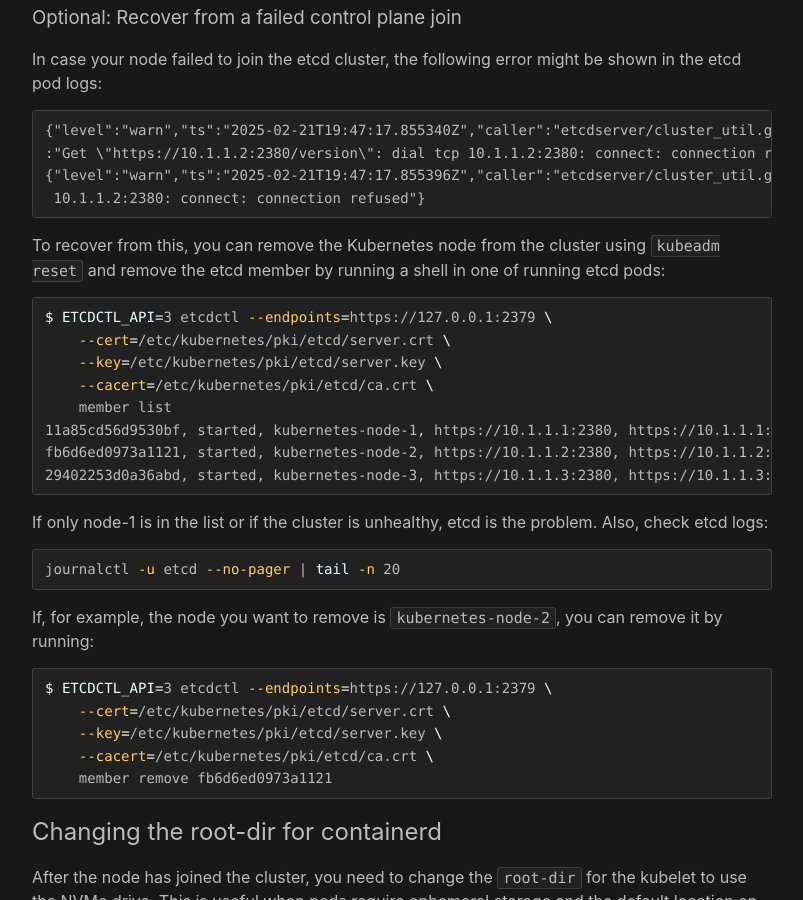
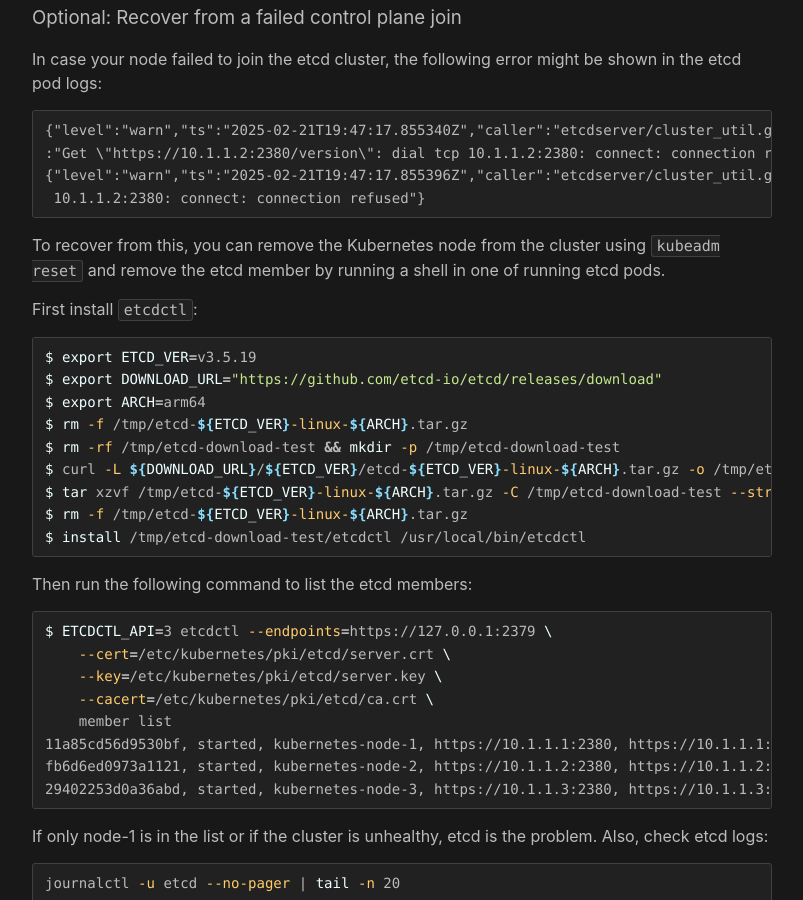
Before and after one commit to philprime/philprime.dev, a Jekyll site: the page built from guides/building-a-production-ready-kubernetes-cluster-from-scratch/lesson-13.md, in a window 1280 px wide and 900 px high, scrolled down 1240 px. Shown: the whole window, without its empty margins (238-1041 px from the left). Built offline with Jekyll 4.4.1, drawn with Linux system fonts in a browser that asks for light colours.

Commit message:
feat: add script to install etcdctl

````diff
--- a/guides/building-a-production-ready-kubernetes-cluster-from-scratch/lesson-13.md
+++ b/guides/building-a-production-ready-kubernetes-cluster-from-scratch/lesson-13.md
@@ -72,7 +72,23 @@ In case your node failed to join the etcd cluster, the following error might be
 ```
 
 To recover from this, you can remove the Kubernetes node from the cluster using `kubeadm reset` and remove the etcd
-member by running a shell in one of running etcd pods:
+member by running a shell in one of running etcd pods.
+
+First install `etcdctl`:
+
+```bash
+$ export ETCD_VER=v3.5.19
+$ export DOWNLOAD_URL="https://github.com/etcd-io/etcd/releases/download"
+$ export ARCH=arm64
+$ rm -f /tmp/etcd-${ETCD_VER}-linux-${ARCH}.tar.gz
+$ rm -rf /tmp/etcd-download-test && mkdir -p /tmp/etcd-download-test
+$ curl -L ${DOWNLOAD_URL}/${ETCD_VER}/etcd-${ETCD_VER}-linux-${ARCH}.tar.gz -o /tmp/etcd-${ETCD_VER}-linux-${ARCH}.tar.gz
+$ tar xzvf /tmp/etcd-${ETCD_VER}-linux-${ARCH}.tar.gz -C /tmp/etcd-download-test --strip-components=1
+$ rm -f /tmp/etcd-${ETCD_VER}-linux-${ARCH}.tar.gz
+$ install /tmp/etcd-download-test/etcdctl /usr/local/bin/etcdctl
+```
+
+Then run the following command to list the etcd members:
 
 ```bash
 $ ETCDCTL_API=3 etcdctl --endpoints=https://127.0.0.1:2379 \
````
Also changed, not shown: guides/building-a-production-ready-kubernetes-cluster-from-scratch/revisions.md (+1 -0 lines).
